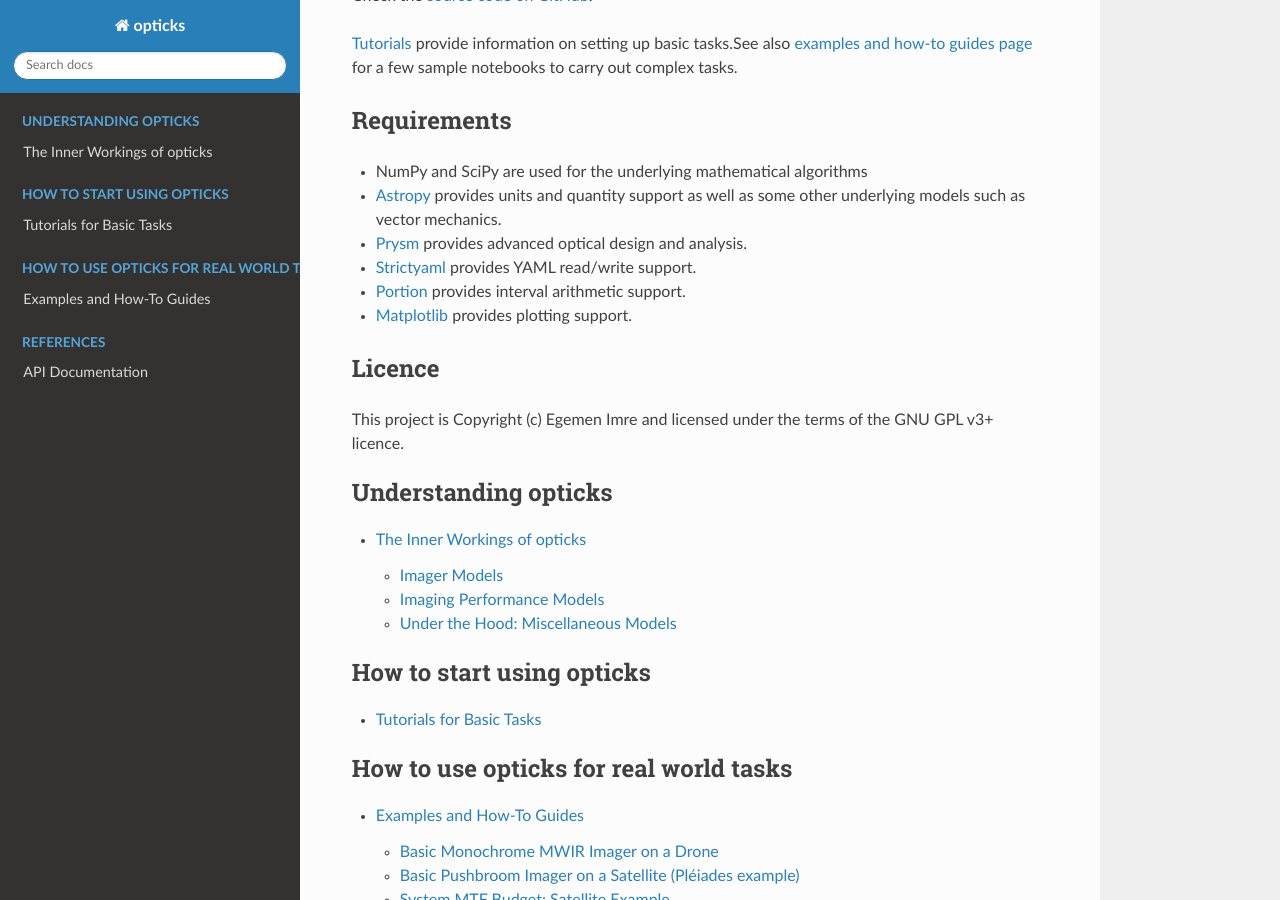
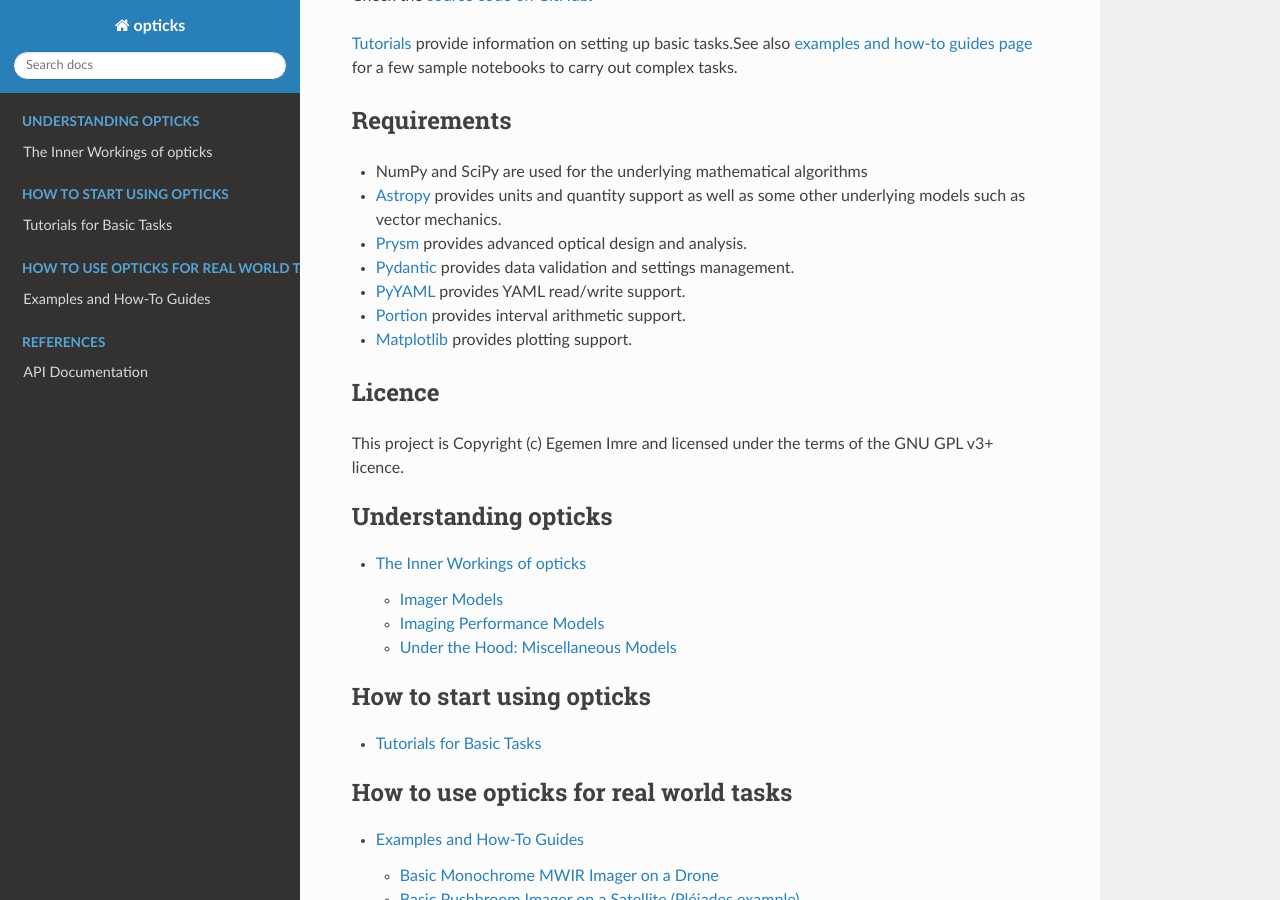
Before and after one commit to egemenimre/opticks, a Sphinx documentation site: the page built from docs/index.md, in a window 1280 px wide and 900 px high, scrolled down 429 px. Built offline with Sphinx 7.4.7 and the Read the Docs theme 3.1.0, drawn with Linux system fonts in a browser that asks for light colours; pages that are not in the unit, such as notebooks, are missing from menus.

```diff
--- a/docs/index.md
+++ b/docs/index.md
@@ -17,7 +17,8 @@ Check the [source code on GitHub](https://github.com/egemenimre/opticks).
 - NumPy and SciPy are used for the underlying mathematical algorithms
 - [Astropy](https://www.astropy.org/) provides units and quantity support as well as some other underlying models such as vector mechanics.
 - [Prysm](https://github.com/brandondube/prysm/) provides advanced optical design and analysis.
-- [Strictyaml](https://github.com/crdoconnor/strictyaml) provides YAML read/write support.
+- [Pydantic](https://docs.pydantic.dev/) provides data validation and settings management.
+- [PyYAML](https://pyyaml.org/) provides YAML read/write support.
 - [Portion](https://github.com/AlexandreDecan/portion) provides interval arithmetic support.
 - [Matplotlib](https://matplotlib.org/) provides plotting support.
 
```
Also changed, not shown: README.md (+2 -1 lines).
